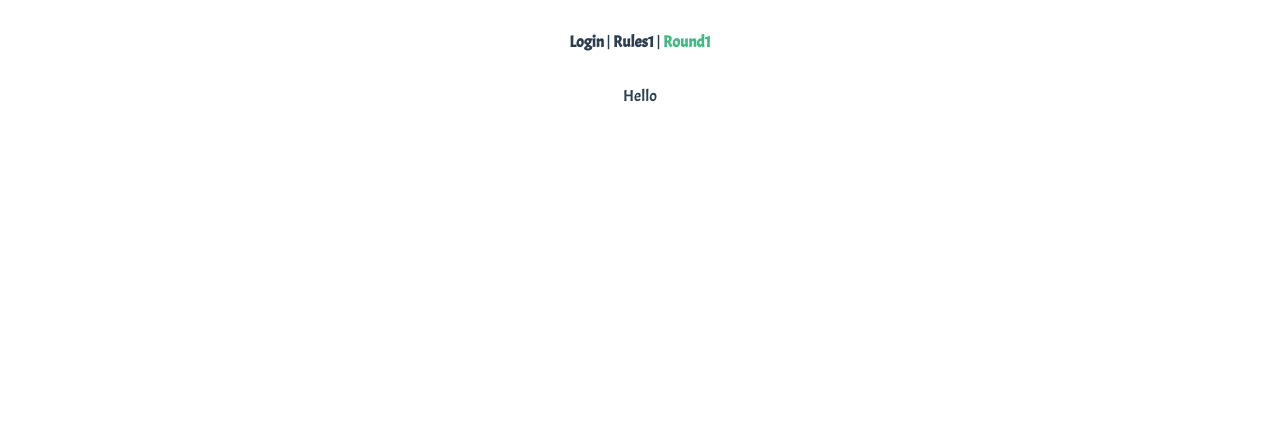
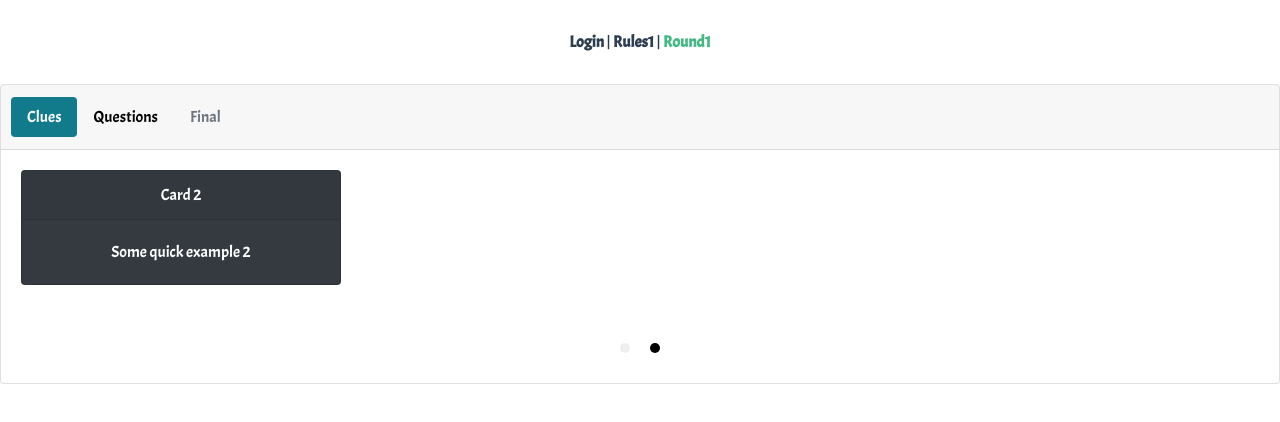
Before and after one commit to juggal/unravel, a Vue app: page /round1 in a window 1280 px wide. Shown: the top 422 px of the page. Built offline with nearby package versions, Linux system fonts and the light colour scheme.

Commit message:
vue-carousel used

```diff
--- a/package.json
+++ b/package.json
@@ -13,6 +13,7 @@
     "core-js": "^2.6.5",
     "firebase": "^6.3.5",
     "vue": "^2.6.10",
+    "vue-carousel": "^0.18.0",
     "vue-router": "^3.0.3",
     "vuex": "^3.0.1"
   },
@@ -25,6 +26,7 @@
     "eslint-plugin-vue": "^5.0.0",
     "node-sass": "^4.9.0",
     "sass-loader": "^7.1.0",
+    "vue-cli-plugin-vuetify": "^0.6.3",
     "vue-template-compiler": "^2.6.10"
   },
   "eslintConfig": {
--- /dev/null
+++ b/src/components/Cards.vue
@@ -0,0 +1,46 @@
+<template lang="html">
+  <div>
+    <carousel
+    autoplay
+    perPage="1"
+    easing
+    >
+      <slide
+        v-for="(text, i) in texts"
+        v-bind:key="text"
+        >
+        <b-card
+          tag="article"
+          style="max-width: 20rem;"
+          class="mb-2 text-center"
+           bg-variant="dark"
+           text-variant="white"
+           v-bind:header="`Card  ` + parseInt(i + 1)"
+        >
+          <b-card-text>{{text}}</b-card-text>
+        </b-card>
+      </slide>
+    </carousel>
+  </div>
+</template>
+
+<script>
+import { Carousel, Slide } from 'vue-carousel';
+export default {
+  components: {
+    Carousel,
+    Slide
+  },
+  data() {
+    return {
+      texts: [
+        `Some quick example 1`,
+        `Some quick example 2`
+      ]
+    }
+  }
+}
+</script>
+
+<style lang="css" scoped>
+</style>
--- a/src/main.js
+++ b/src/main.js
@@ -1,16 +1,16 @@
 import Vue from 'vue'
-import BootstrapVue from 'bootstrap-vue'
 import App from './App.vue'
 import router from './router'
 import store from './store'
 
-
-
+import BootstrapVue from 'bootstrap-vue'
 
 import 'bootstrap/dist/css/bootstrap.css'
 import 'bootstrap-vue/dist/bootstrap-vue.css'
 
 Vue.use(BootstrapVue)
+
+
 
 Vue.config.productionTip = false
 
--- a/src/views/Round1.vue
+++ b/src/views/Round1.vue
@@ -1,13 +1,35 @@
 <template lang="html">
-  <div class="">
-    Hello
+  <div>
+    <b-card no-body>
+      <b-tabs
+      active-nav-item-class="btn-info"
+      pills card
+      >
+        <b-tab v-bind:title-link-class="'tab-color'" title="Clues" active>
+          <b-card-text><Cards /></b-card-text>
+        </b-tab>
+        <b-tab v-bind:title-link-class="'tab-color'" title="Questions">
+          <b-card-text>Tab Contents 2</b-card-text>
+        </b-tab>
+        <b-tab v-bind:title-link-class="'tab-color'" title="Final" disabled>
+          <b-card-text>Tab Contents 2</b-card-text>
+        </b-tab>
+      </b-tabs>
+    </b-card>
   </div>
 </template>
 
 <script>
+import Cards from '../components/Cards'
 export default {
+  components: {
+    Cards
+  }
 }
 </script>
 
-<style lang="css" scoped>
+<style lang="css">
+  .tab-color{
+    color: black;
+  }
 </style>
```
Also changed, not shown: 1 other file (tests, documents, lock files or other folders).
